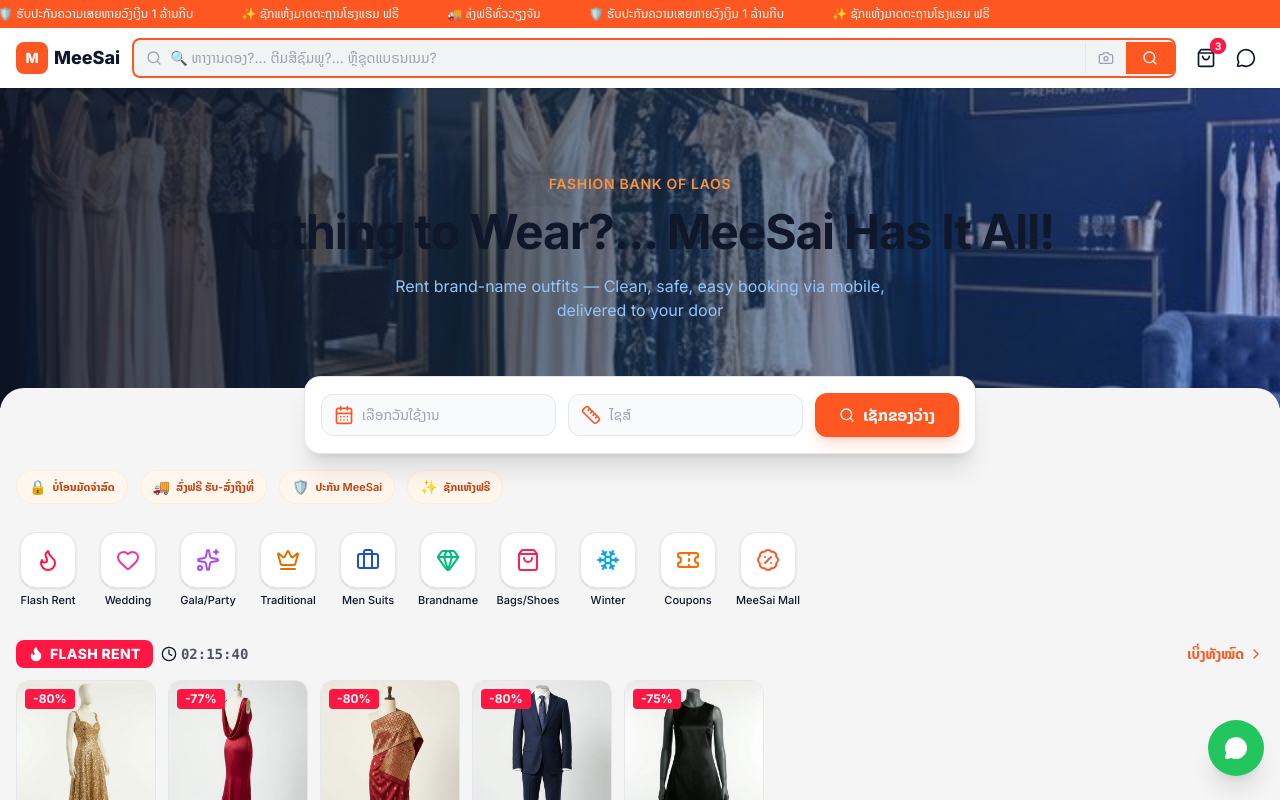
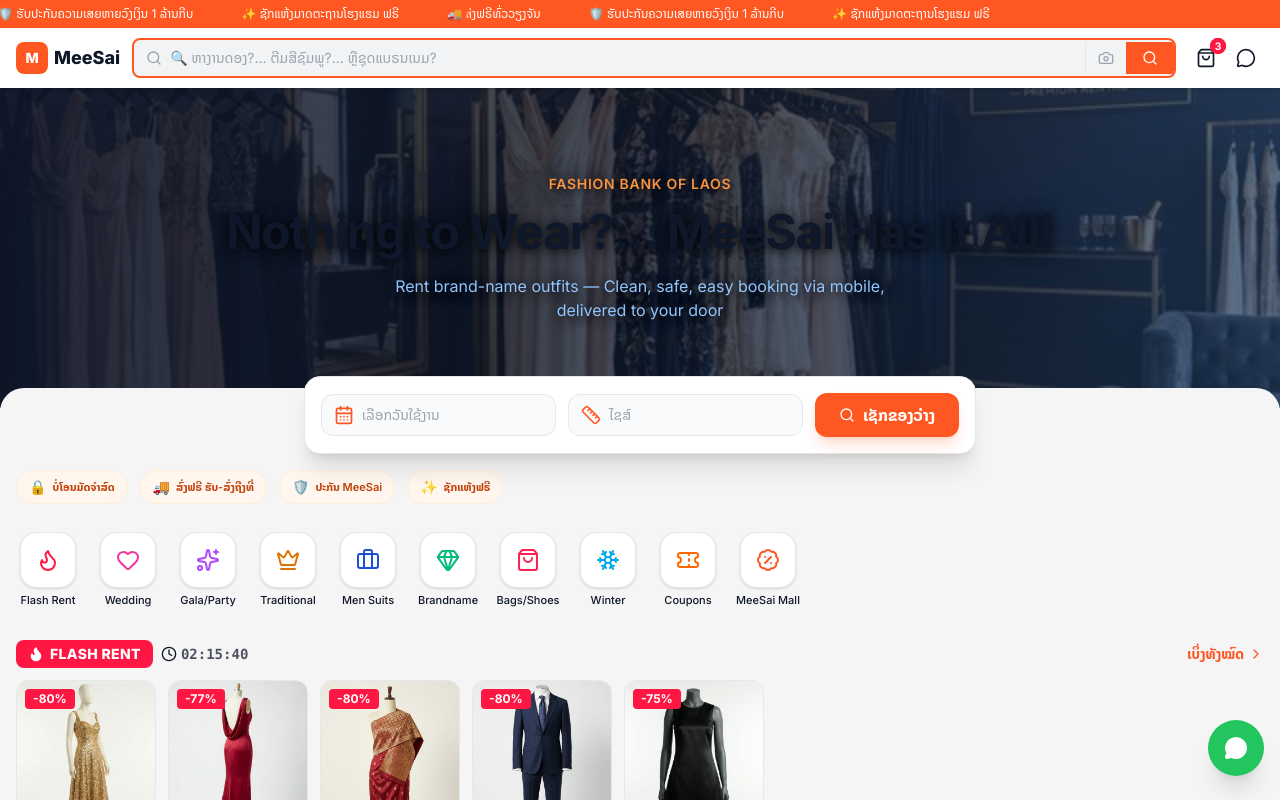
Before and after one commit to tonmt/meesai, a Next.js app: page /en in a window 1280 px wide. Shown: the top 800 px of the page. Built offline with nearby package versions, Linux system fonts and the light colour scheme.

Commit message:
fix(ui): hero text contrast — dark overlay + text-shadow
- Overlay: from-primary-900/90 via-primary-900/75 to-primary-800/70
- Text-shadow: 0 2px 8px rgba(0,0,0,0.7), 0 0 20px rgba(0,0,0,0.4)
- Fixes text blending into bright background images

```diff
--- a/src/app/[locale]/page.tsx
+++ b/src/app/[locale]/page.tsx
@@ -117,9 +117,9 @@
                         className="object-cover"
                         priority
                     />
-                    <div className="absolute inset-0 bg-gradient-to-r from-primary-900/80 via-primary-800/60 to-primary-700/40" />
+                    <div className="absolute inset-0 bg-gradient-to-r from-primary-900/90 via-primary-900/75 to-primary-800/70" />
                     <div className="absolute inset-0 flex items-center justify-center">
-                        <div className="text-center px-6">
+                        <div className="text-center px-6" style={{ textShadow: '0 2px 8px rgba(0,0,0,0.7), 0 0 20px rgba(0,0,0,0.4)' }}>
                             <p className="text-accent-400 text-sm font-semibold mb-2 tracking-wider uppercase">
                                 Fashion Bank of Laos
                             </p>
```
